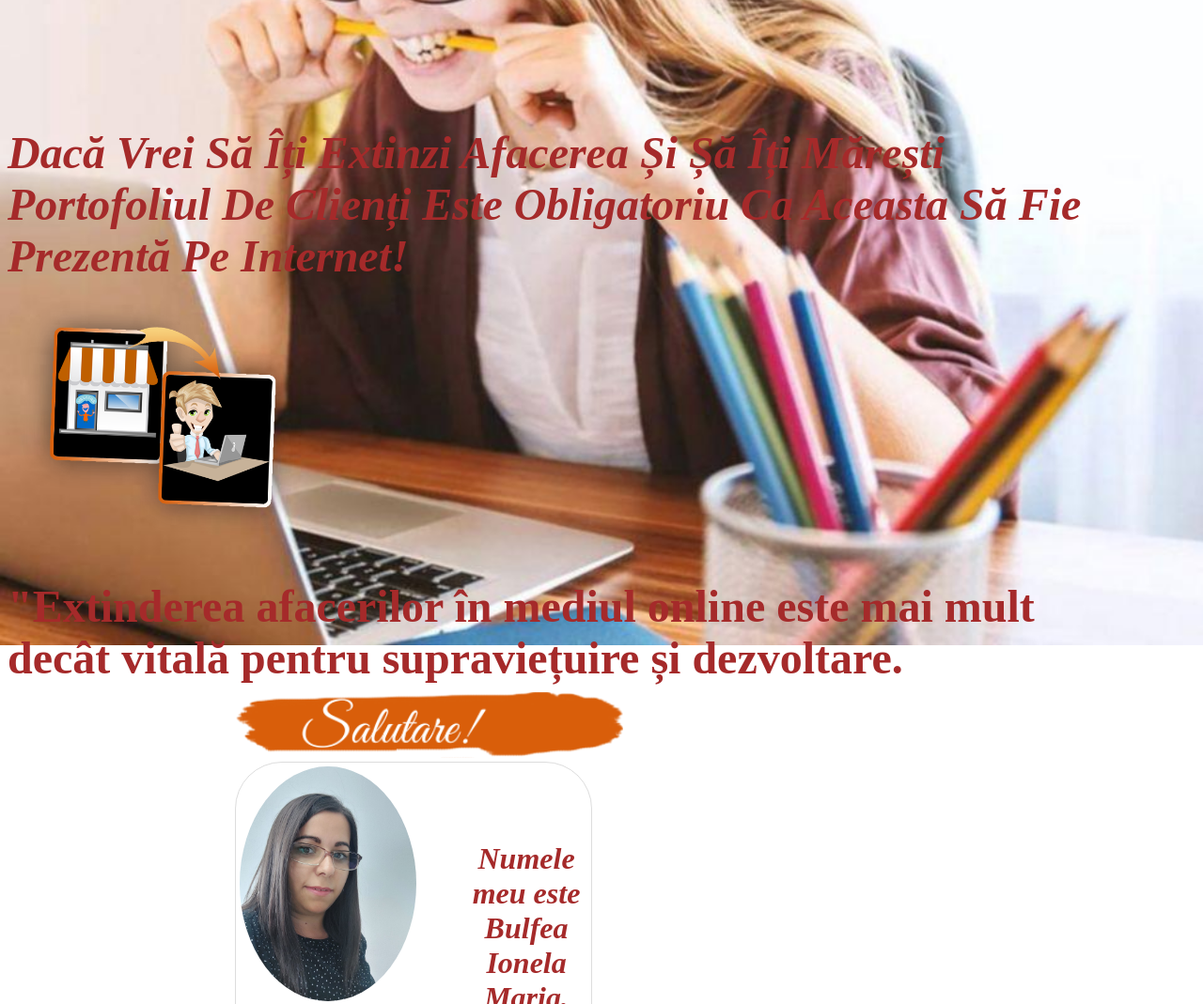
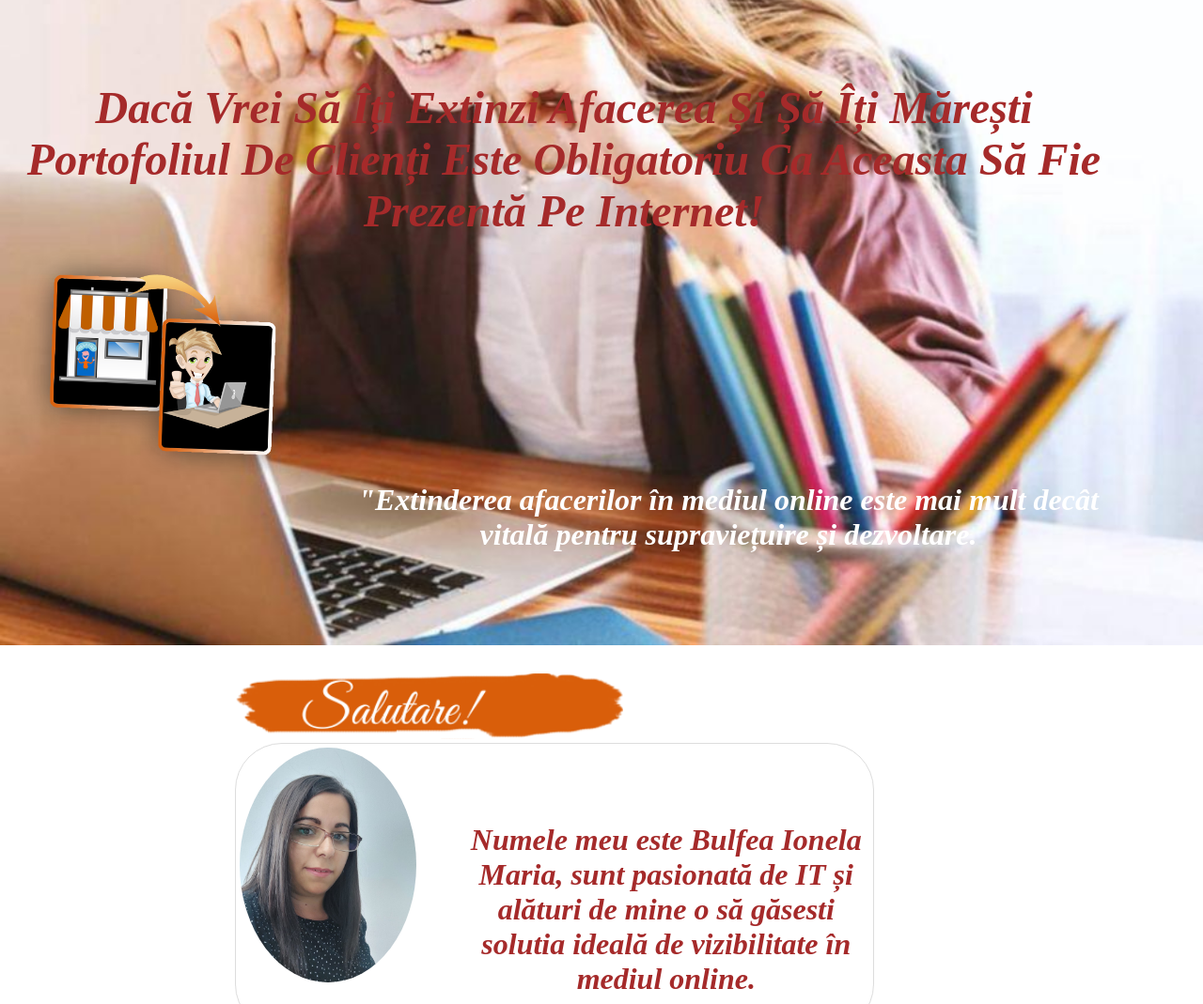
Before and after one commit to Ionela86/Web-page-HTML-CSS, a plain HTML site: page Pages/index.html in a window 1280 px wide. Shown: the part 260-1329 px from the top of the page at 94% size. Drawn offline with nearby package versions, Linux system fonts and the light colour scheme; files whose address does not match are found by name; a web font is replaced by a local one.

Commit message:
Web page HTML&CSS

```diff
--- a/Pages/index.html
+++ b/Pages/index.html
@@ -57,7 +57,7 @@
             <h1>Dacă Vrei Să Îți Extinzi Afacerea Și Șă Îți Mărești Portofoliul De Clienți Este Obligatoriu Ca Aceasta Să Fie Prezentă Pe Internet!</h1>
             <section class="description">
             <img src="../images/imag-01.png" alt="imag-01">
-            <p>"Extinderea afacerilor în mediul online este mai mult decât vitală pentru supraviețuire și dezvoltare.</p>
+            <h2>"Extinderea afacerilor în mediul online este mai mult decât vitală pentru supraviețuire și dezvoltare.</h2>
 
         </section>
         </div>
--- a/css/styles.css
+++ b/css/styles.css
@@ -10,7 +10,7 @@
     --spacing-medium: 1rem;
     --spacing-small: 0.5rem;
     --spacing-tiny: 0.25rem;
-    --spacing-large: 15rem;
+    --spacing-large: 12rem;
     --spacing-xl: 2.625rem;
     --mobile-logo-height: 45px;
 }
@@ -141,10 +141,24 @@ nav .servicii:hover .submenu {
 main .welcome .container h1 {
     color: var(--text-primary);
     font-size: var(--fs-large);
-    margin-bottom: var(--spacing-medium);
+    justify-content: center;
+    text-align: center;
+
+    margin-bottom: var(--spacing-small);
     font-style: oblique;
     font-weight: bold;
     margin-top: var(--spacing-large);
+
+}
+.welcome .container .description h2 {
+    color: var(--text-secondary);
+    font-size: var(--fs-medium1);
+    justify-content: center;
+    text-align: center;
+    margin-left: 350px;
+    font-style: oblique;
+    font-weight: bold;
+    margin-top: 0;
 
 }
 
@@ -174,14 +188,14 @@ p {
     width: auto;
     height: 70px;
     margin-left: 250px;
-    margin-top: 50px;
+    margin-top: 30px;
 }
 
 
 .prezentare .container-prez .description {
     display: flex;
     margin-left: 250px;
-    margin-right: 650px;
+    margin-right: 350px;
 
     min-height: 250px;
     font-weight: bold;
```
